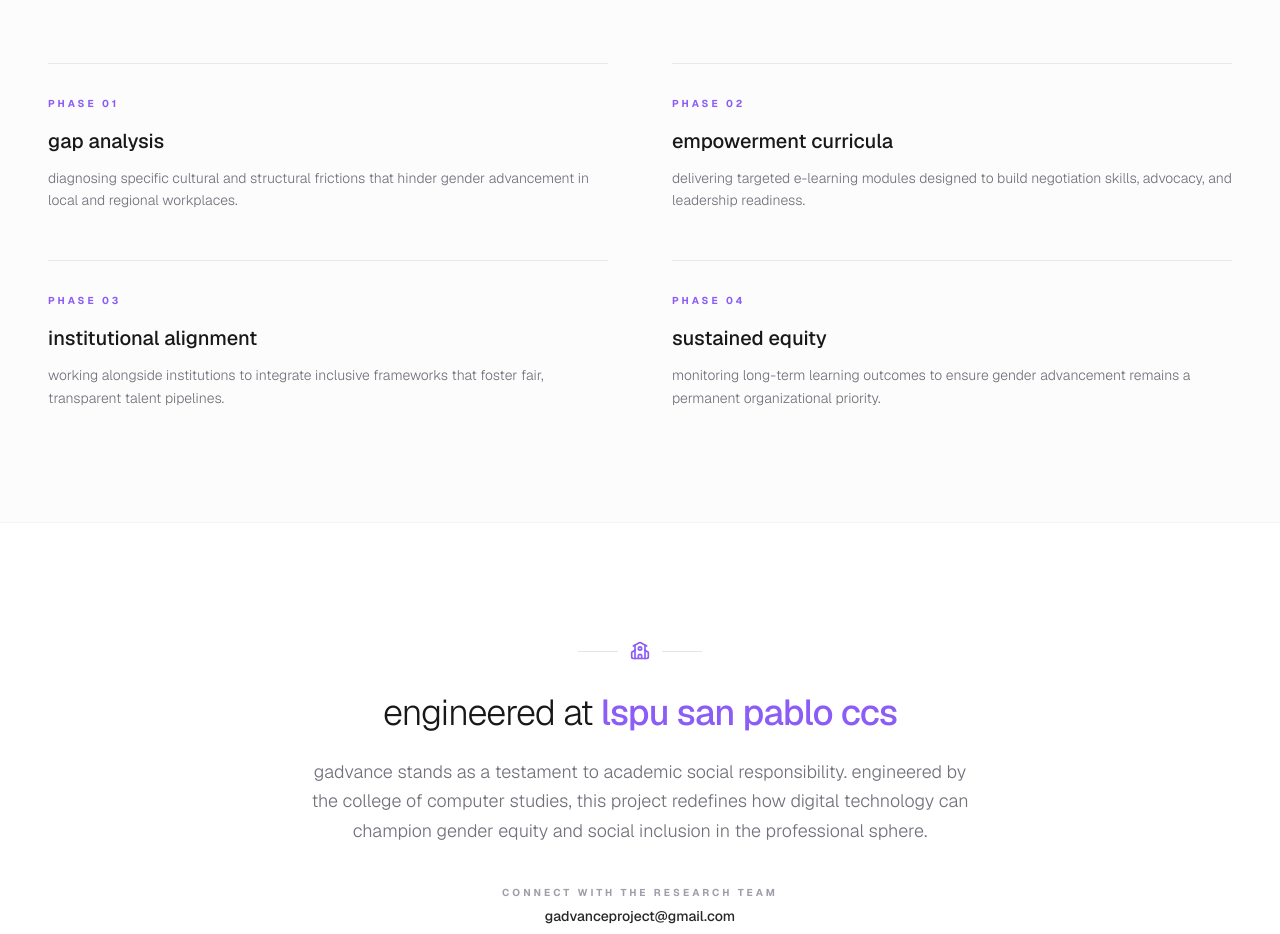
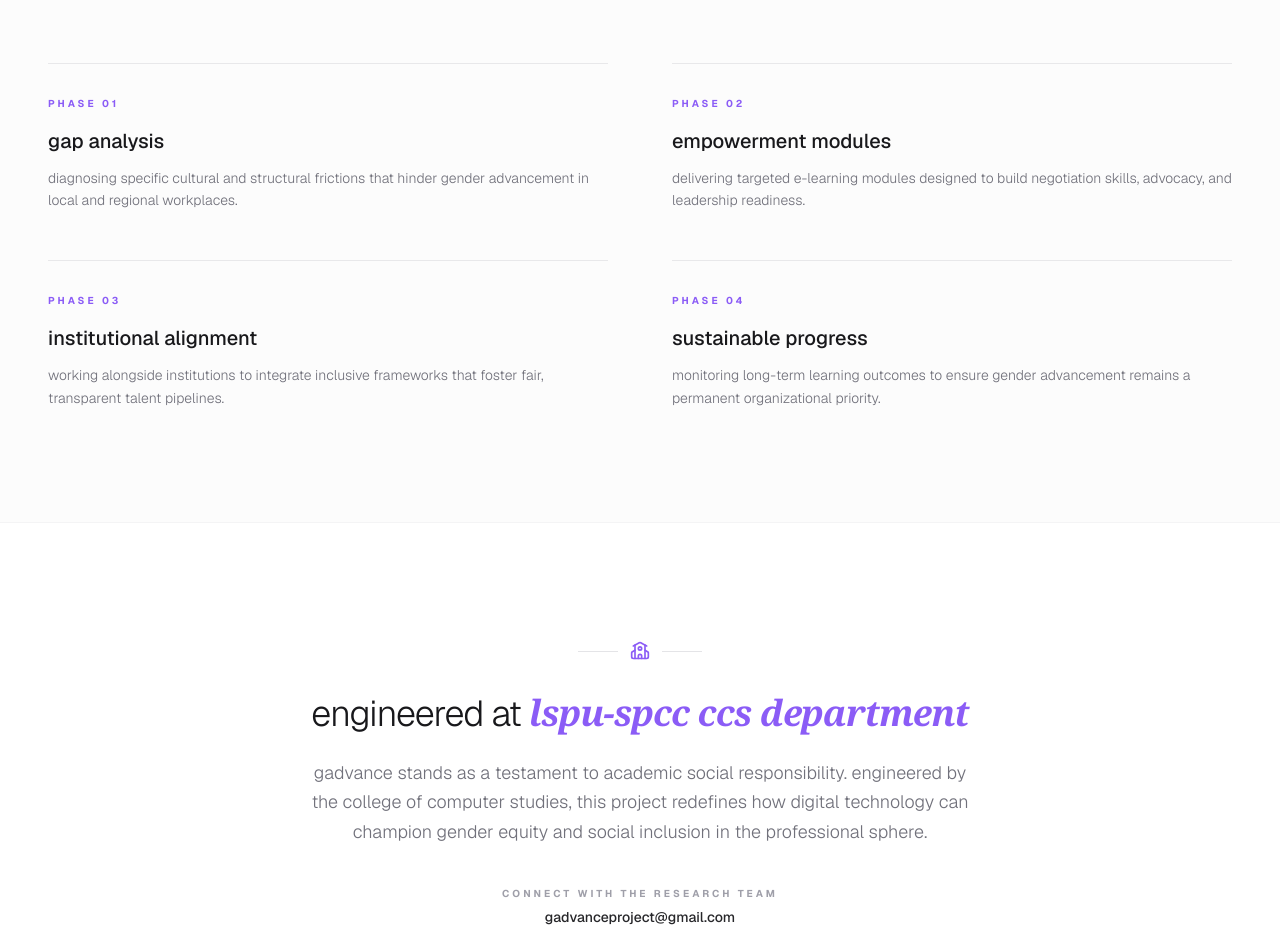
Before and after one commit to nathsuki73/gadvance, a Next.js app: page /about in a window 1280 px wide. Shown: the part 1931-2865 px from the top of the page. Built offline with nearby package versions, Linux system fonts and the light colour scheme; no server answers.

Commit message:
fixed minor content, font, color issues for  other public pages

```diff
--- a/app/(public)/(pages)/about/page.tsx
+++ b/app/(public)/(pages)/about/page.tsx
@@ -187,7 +187,7 @@ export default function AboutPage() {
               />
               <RoadmapItem
                 phase="02"
-                title="empowerment curricula"
+                title="empowerment modules"
                 desc="delivering targeted e-learning modules designed to build negotiation skills, advocacy, and leadership readiness."
               />
               <RoadmapItem
@@ -197,7 +197,7 @@ export default function AboutPage() {
               />
               <RoadmapItem
                 phase="04"
-                title="sustained equity"
+                title="sustainable progress"
                 desc="monitoring long-term learning outcomes to ensure gender advancement remains a permanent organizational priority."
               />
             </div>
@@ -216,8 +216,8 @@ export default function AboutPage() {
 
               <h2 className="text-2xl sm:text-4xl font-light tracking-tight text-zinc-900 lowercase mb-6">
                 engineered at{" "}
-                <span className="text-[#8b5cf6] font-medium">
-                  lspu san pablo ccs
+                <span className="text-[#8b5cf6] font-semibold italic font-serif">
+                  lspu-spcc ccs department
                 </span>
               </h2>
 
--- a/app/(public)/(pages)/community-forum/page.tsx
+++ b/app/(public)/(pages)/community-forum/page.tsx
@@ -130,11 +130,11 @@ export default function CommunityPage() {
             <div className="lg:col-span-6 text-left space-y-6 order-1 lg:order-2">
               <h1 className="scroll-anim opacity-0 translate-y-10 transition-all duration-1000 delay-100 ease-out text-4xl font-light leading-[1.1] tracking-tight text-zinc-900 sm:text-6xl">
                 Growing <br />
-                <span className="font-semibold text-[#8b5cf6]">
+                <span className="">
                   together
                 </span>{" "}
                 in <br />
-                <span className="font-serif italic text-zinc-800">
+                <span className="font-serif italic font-bold text-primary">
                   shared purpose.
                 </span>
               </h1>
--- a/app/(public)/_components/sections/Challenge.tsx
+++ b/app/(public)/_components/sections/Challenge.tsx
@@ -44,7 +44,7 @@ const TheChallengeSection = () => {
           </h2>
           <h3 className="mt-10 text-4xl font-light leading-[1.1] tracking-tight text-zinc-900 sm:text-6xl">
             The gender gap in leadership <br className="hidden md:block" />
-            <span className="font-semibold text-[#8b5cf6]">still exists.</span>
+            <span className="font-semibold italic font-serif text-[#8b5cf6]">still exists.</span>
           </h3>
           <p className="mt-12 max-w-2xl text-xl font-light leading-9 text-zinc-500">
             Despite progress, structural barriers continue to limit workplace
--- a/app/(public)/_components/sections/FinalCTA.tsx
+++ b/app/(public)/_components/sections/FinalCTA.tsx
@@ -80,15 +80,15 @@ const FinalCTA = () => {
             </span>
             <ArrowUpRight
               size={20}
-              className="transition-transform group-hover:-translate-y-1 group-hover:translate-x-1"
+              // className="transition-transform group-hover:-translate-y-1 group-hover:translate-x-1"
             />
           </button>
 
-          <button className="w-full rounded-full border border-zinc-200 bg-white px-10 py-5 text-zinc-600 transition-all hover:border-zinc-300 hover:bg-zinc-50 active:scale-95 sm:w-auto">
+          {/* <button className="w-full rounded-full border border-zinc-200 bg-white px-10 py-5 text-zinc-600 transition-all hover:border-zinc-300 hover:bg-zinc-50 active:scale-95 sm:w-auto">
             <span className="text-lg font-medium lowercase">
               contact our partnership team
             </span>
-          </button>
+          </button> */}
         </div>
       </div>
     </section>
--- a/app/(public)/_components/sections/Vision.tsx
+++ b/app/(public)/_components/sections/Vision.tsx
@@ -47,8 +47,8 @@ const TheVisionSection = () => {
                 The Vision
               </h2>
               <h3 className="mt-10 text-4xl font-light leading-[1.1] tracking-tight text-zinc-900 sm:text-6xl">
-                Moving from <span className="italic">awareness</span> <br />
-                <span className="font-semibold text-primary">to action.</span>
+                Moving from <span className="">awareness</span> <br />
+                <span className="font-semibold text-primary font-serif italic">to action.</span>
               </h3>
 
               <p className="mt-12 text-xl font-light leading-9 text-zinc-500">
--- a/app/(public)/_components/sections/Why.tsx
+++ b/app/(public)/_components/sections/Why.tsx
@@ -56,7 +56,7 @@ const WhyItMattersSection = () => {
           <div className="lg:col-span-7">
             <h2 className="text-4xl font-light leading-[1.1] tracking-tight text-zinc-900 md:text-6xl">
               Equity is not just a <br />
-              <span className="font-serif italic text-primary">
+              <span className="font-serif italic font-bold text-primary">
                 social goal.
               </span>
             </h2>
@@ -127,7 +127,7 @@ const WhyItMattersSection = () => {
             <p className="text-3xl font-light italic leading-[1.2] tracking-tight text-zinc-800 md:text-5xl">
               &quot;when we advance gender equity, we don&apos;t just fix a
               workplace—we{" "}
-              <span className="font-semibold not-italic text-primary">
+              <span className="font-semibold italic font-serif text-primary">
                 modernize the philippine economy
               </span>{" "}
               for the next generation of leaders.&quot;
```
